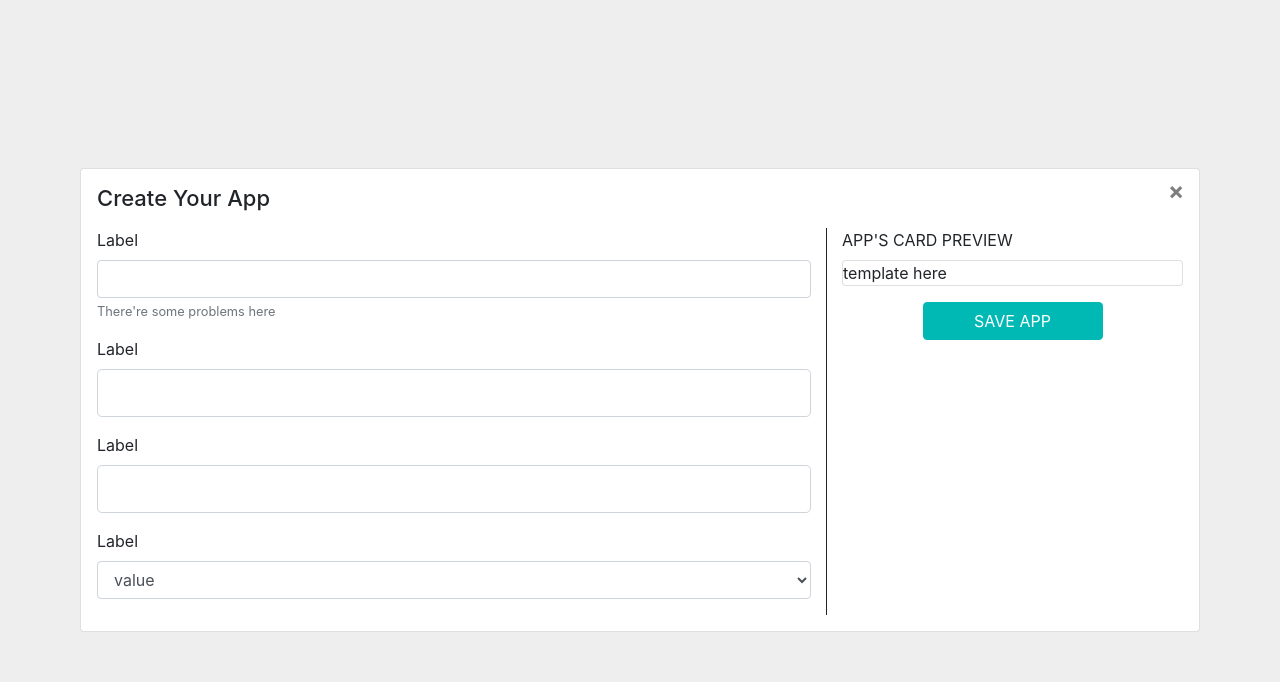
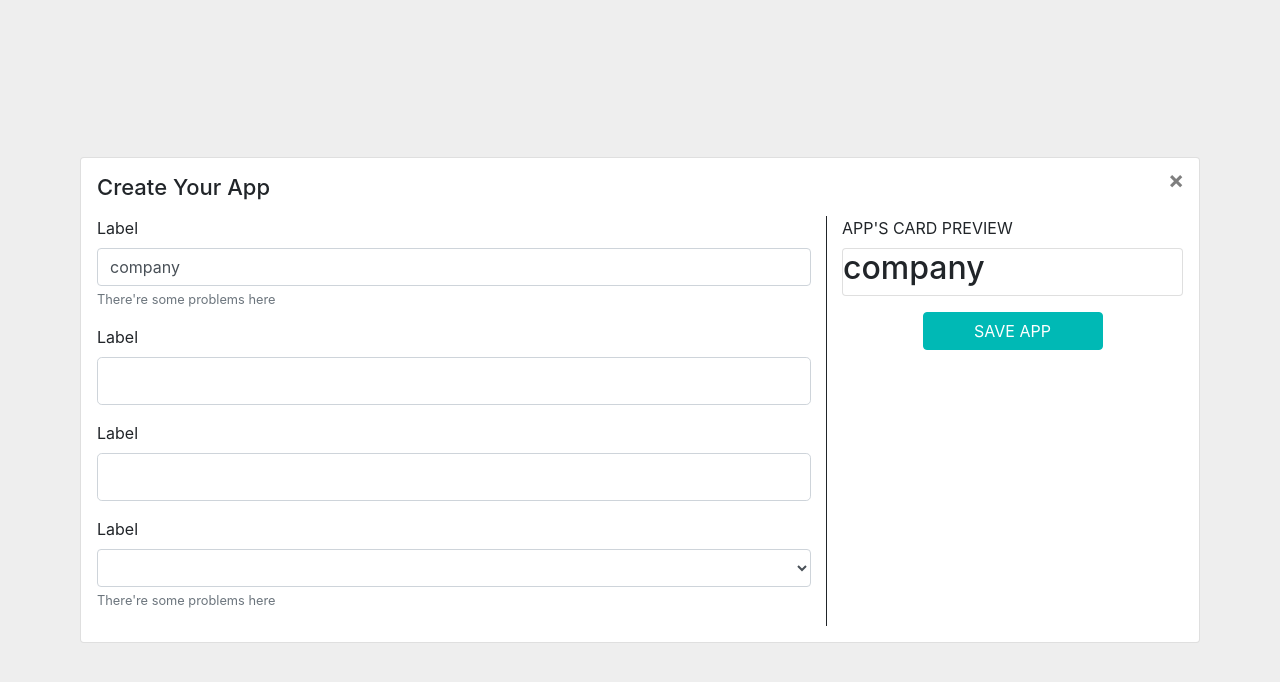
Before and after one commit to aloysioVentura/CardCreateApp, a Vue app in the folder cardcreateapp/: page /create in a window 1280 px wide. Shown: the top 682 px of the page. Built offline with nearby package versions, Linux system fonts and the light colour scheme.

Commit message:
colocando store para funcionar

```diff
--- a/cardcreateapp/package.json
+++ b/cardcreateapp/package.json
@@ -13,7 +13,8 @@
     "bootstrap-vue": "^2.0.4",
     "core-js": "^3.3.2",
     "vue": "^2.6.10",
-    "vue-router": "^3.1.3"
+    "vue-router": "^3.1.3",
+    "vuex": "^3.1.1"
   },
   "devDependencies": {
     "@vue/cli-plugin-babel": "^4.0.0",
--- a/cardcreateapp/src/components/CardPreview.vue
+++ b/cardcreateapp/src/components/CardPreview.vue
@@ -1,13 +1,25 @@
 <template>
   <div class="app-card-container text-left">
     <label>APP'S CARD PREVIEW</label>
-    <div class="card">template here</div>
+    <div class="card">
+      <h2>{{ name }}</h2>
+      <div class="text-muted">
+        {{ category }}
+      </div>
+      </div>
   </div>
 </template>
 
 <script>
 export default {
-
+  computed: {
+    name () {
+      return this.$store.getters.name
+    },
+    category () {
+      return this.$store.getters.category
+    }
+  }
 }
 </script>
 
--- a/cardcreateapp/src/components/Create.vue
+++ b/cardcreateapp/src/components/Create.vue
@@ -12,10 +12,10 @@
     </div>
     <div class="row">
       <div class="col-12 col-sm-8">
-        <InputText></InputText>
+        <InputText v-model="name"></InputText>
         <InputFile></InputFile>
         <InputColor></InputColor>
-        <InputSelect></InputSelect>
+        <InputSelect v-model="category" :options="categories"></InputSelect>
       </div>
       <div class="col-12 col-sm-4 text-center app-card-preview-container">
         <CardPreview></CardPreview>
@@ -37,6 +37,37 @@ export default {
       this.$router.push({ path: '/success' })
     }
   },
+  data () {
+    return {
+      categories: [
+        'Web Hosting and E-Commerce',
+        'Communication Platform',
+        'Customer Relationship Management',
+        'Accounting',
+        'Payment Gateways',
+        'Human Resources',
+        'Project Management'
+      ]
+    }
+  },
+  computed: {
+    name: {
+      get () {
+        return this.$store.state.newApp.name
+      },
+      set (value) {
+        this.$store.dispatch('onChangeName', value)
+      }
+    },
+    category: {
+      get () {
+        return this.$store.state.newApp.category
+      },
+      set (value) {
+        this.$store.dispatch('onChangeCategory', value)
+      }
+    }
+  },
   components: {
     InputText,
     CardPreview,
@@ -49,7 +80,7 @@ export default {
 
 <style scoped>
 .close {
-  line-height: .5;
+  line-height: 0.5;
   width: 15px;
   align-self: flex-end;
 }
@@ -63,9 +94,9 @@ h1 {
 .app-btn-create {
   width: 100%;
 }
-   .app-card-preview-container{
-     border-top: solid 1px
-   }
+.app-card-preview-container {
+  border-top: solid 1px;
+}
 @media (min-width: 576px) {
   .app-card-create {
     width: auto;
@@ -77,9 +108,9 @@ h1 {
     max-width: 180px;
     width: 100%;
   }
-   .app-card-preview-container{
-     border-top: none;
-     border-left: solid 1px
-   }
+  .app-card-preview-container {
+    border-top: none;
+    border-left: solid 1px;
+  }
 }
 </style>
--- a/cardcreateapp/src/components/Success.vue
+++ b/cardcreateapp/src/components/Success.vue
@@ -1,7 +1,7 @@
 <template>
 <div>
-Fim!!
-<router-link to="/create">Começar novamente</router-link>
+Success!
+<router-link to="/create">Create another app</router-link>
     </div>
 </template>
 
--- a/cardcreateapp/src/components/inputs/InputSelect.vue
+++ b/cardcreateapp/src/components/inputs/InputSelect.vue
@@ -1,14 +1,20 @@
 <template>
-<div class="form-group">
-<label>Label</label>
-  <select class="form-control">
-    <option>value</option>
-  </select>
-</div>
+    <div class="form-group">
+        <label>Label</label>
+        <select @input="changed($event.target.value)" :value="value" class="form-control">
+            <option v-for="option in options" v-bind:key="option">{{option}}</option>
+        </select>
+        <small class="form-text text-muted">There're some problems here</small>
+    </div>
 </template>
-
 <script>
 export default {
-
+  props: ['value', 'options'],
+  methods: {
+    changed (value) {
+      console.log('this.value')
+      this.$emit('input', value)
+    }
+  }
 }
 </script>
--- a/cardcreateapp/src/components/inputs/InputText.vue
+++ b/cardcreateapp/src/components/inputs/InputText.vue
@@ -1,12 +1,18 @@
 <template>
     <div class="form-group">
         <label>Label</label>
-        <input type="text" class="form-control"/>
+        <input type="text" @input="changed($event.target.value)" :value="value" class="form-control"/>
         <small class="form-text text-muted">There're some problems here</small>
     </div>
 </template>
 <script>
 export default {
-
+  props: ['value'],
+  methods: {
+    changed (value) {
+      console.log('this.value')
+      this.$emit('input', value)
+    }
+  }
 }
 </script>
--- a/cardcreateapp/src/main.js
+++ b/cardcreateapp/src/main.js
@@ -3,6 +3,7 @@ import App from './App.vue'
 import VueRouter from 'vue-router'
 import { routes } from './routes'
 import BootstrapVue from 'bootstrap-vue'
+import { store } from './store/store'
 import './custom.scss'
 
 Vue.use(BootstrapVue)
@@ -14,5 +15,6 @@ Vue.config.productionTip = false
 
 new Vue({
   render: h => h(App),
-  router
+  router,
+  store
 }).$mount('#app')
--- /dev/null
+++ b/cardcreateapp/src/store/store.js
@@ -0,0 +1,36 @@
+import Vue from 'vue'
+import Vuex from 'vuex'
+
+Vue.use(Vuex)
+
+export const store = new Vuex.Store({
+  state: {
+    newApp: {
+      name: 'company',
+      category: '',
+      logo: undefined,
+      color: ''
+    },
+    apps: []
+  },
+  mutations: {
+    changeName (state, name) {
+      state.newApp.name = name
+    },
+    changeCategory (state, category) {
+      state.newApp.category = category
+    }
+  },
+  actions: {
+    onChangeName ({ commit }, name) {
+      commit('changeName', name)
+    },
+    onChangeCategory ({ commit }, category) {
+      commit('changeCategory', category)
+    }
+  },
+  getters: {
+    name: state => state.newApp.name,
+    category: state => state.newApp.category
+  }
+})
```
Also changed, not shown: 1 other file (tests, documents, lock files or other folders).
